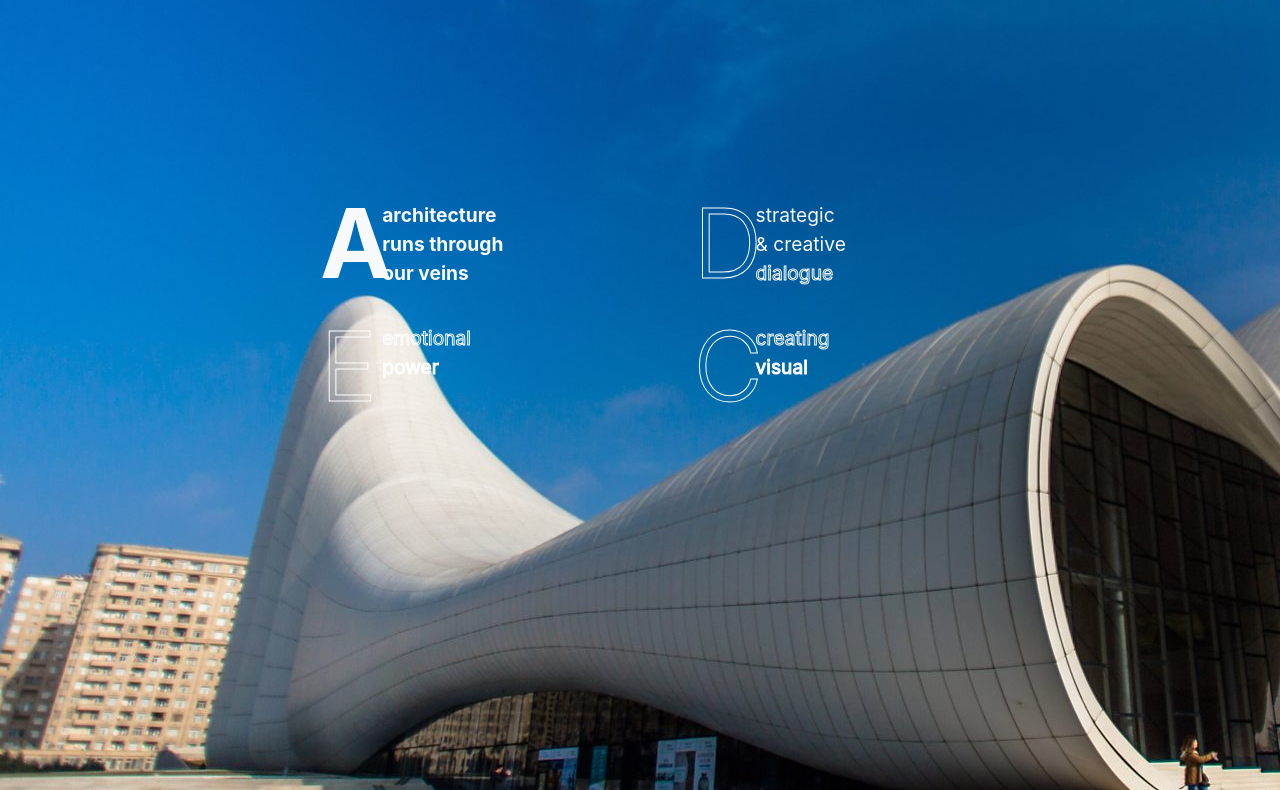
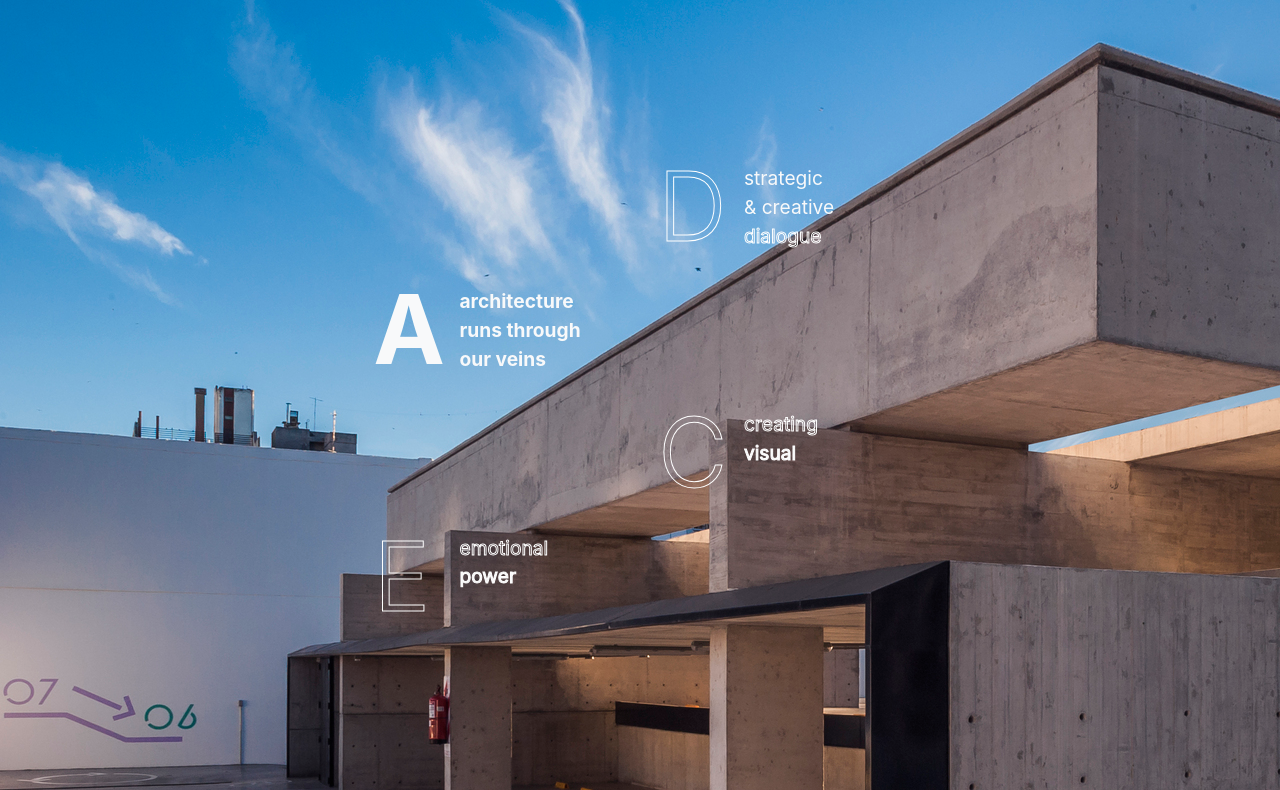
Before and after one commit to jrozos/callengeFront, a plain HTML site: page index.html in a window 1280 px wide. Shown: the part 91-881 px from the top of the page. Drawn offline with nearby package versions, Linux system fonts and the light colour scheme.

Commit message:
version 4

```diff
--- a/css/app.css
+++ b/css/app.css
@@ -3,7 +3,7 @@
 }
 
 body{
-    background-image: url("../img/bkg3.jpg");
+    background-image: url("../img/bkg5.jpg");
     background-repeat: no-repeat;
     max-width: 100%;
     min-height:1200px;
@@ -50,6 +50,6 @@ body{
 
 @media screen and (max-width: 1025px) {
     .text2 {
-        margin-left: 31px;
+        margin-left: 15px;
     }
 }
--- a/index.html
+++ b/index.html
@@ -16,36 +16,24 @@
 <body>
 
 <div class="col-12" style="margin-top: 15px; position: fixed;">
-    <img src="img/logo-01.png" width="120" height="60" alt="">
+    <img src="img/logo-01.png" width="100" height="50" alt="">
 </div>
 
-<div class="col-12" style="position: absolute; top: 50%; transform: translateY(-50%) ">
+<div class="col-12" style="position: absolute; top: 30%; ">
     <div class="row no-padding">
-        <div class="col-3 no-padding"></div>
+        <div class="col no-padding align-self-start"></div>
 
-        <div class="col-7 justify-content-center">
+        <div class="col-8 offset-3 align-self-center">
             <div class="row">
-                <div class="col-sm-6" data-aos="fade-right">
-                    <div class="row">
-                        <div class="col-2 no-padding">
-                            <h1 class="text-light display-1 font-weight-bold">A</h1>
-                        </div>
-                        <div class="col-8 no-padding text2">
-                            <p class="text-light font-weight-bold txt-sm">architecture <br>
-                            runs through <br>
-                            our veins</p>
-                        </div>
-                    </div>
-                </div>
-
-                <div class="col-sm-6" data-aos="fade-left">
+                <div class="col-md-4 "></div>
+                <div class="col-md-6 offset-md-4" data-aos="fade-left">
                     <div class="row">
                         <div class="col-2 no-padding">
                             <h1 class="text-light outline display-1">D</h1>
                         </div>
-                        <div class="col-8 no-padding text2">
-                            <p class="text-light txt-sm">strategic <br>
-                            & creative <br>
+                        <div class="col-8 no-padding- text2">
+                            <p class="text-light txt-sm text-nowrap">strategic <br>
+                                & creative <br>
                                 <span class="text-light outline">dialogue</span>
                             </p>
                         </div>
@@ -54,34 +42,54 @@
             </div>
 
             <div class="row">
-                <div class="col-sm-6" data-aos="fade-up">
+                <div class="col-md-6" data-aos="fade-right">
                     <div class="row">
                         <div class="col-2 no-padding">
-                            <h1 class="text-light outline display-1">E</h1>
+                            <h1 class="text-light display-1 font-weight-bold">A</h1>
                         </div>
-                        <div class="col-8 no-padding text2">
-                            <p class="text-light outline txt-sm">emotional <br>
-                            <span class="text-light">power</span></p>
+                        <div class="col-8 no-padding- text2">
+                            <p class="text-light font-weight-bold txt-sm text-nowrap">architecture <br>
+                                runs through <br>
+                                our veins</p>
                         </div>
                     </div>
                 </div>
+                <div class="col-md-4 offset-md-4" ></div>
+            </div>
 
-                <div class="col-sm-6"  data-aos="fade-in">
+            <div class="row">
+                <div class="col-md-4"></div>
+                <div class="col-md-6 offset-md-4" data-aos="fade-in">
                     <div class="row div-hover">
                         <div class="col-2 no-padding">
                             <h1 class="text-light outline display-1">C</h1>
                         </div>
-                        <div class="col-8 no-padding text2">
-                            <p class="text-light outline txt-sm">creating <br>
+                        <div class="col-8 no-padding- text2">
+                            <p class="text-light outline txt-sm text-nowrap">creating <br>
                                 <span class="text-light">visual</span></p>
                         </div>
                     </div>
                 </div>
             </div>
 
+            <div class="row">
+                <div class="col-md-6" data-aos="fade-up">
+                    <div class="row">
+                        <div class="col-2 no-padding">
+                            <h1 class="text-light outline display-1">E</h1>
+                        </div>
+                        <div class="col-8 no-padding- text2">
+                            <p class="text-light outline txt-sm text-nowrap">emotional <br>
+                            <span class="text-light">power</span></p>
+                        </div>
+                    </div>
+                </div>
+                <div class="col-md-4 offset-md-4"></div>
+            </div>
+
         </div>
 
-        <div class="col-1 no-padding"></div>
+        <div class="col no-padding align-self-end"></div>
     </div>
 </div>
 
```
Also changed, not shown: img/bkg5.jpg (added).
